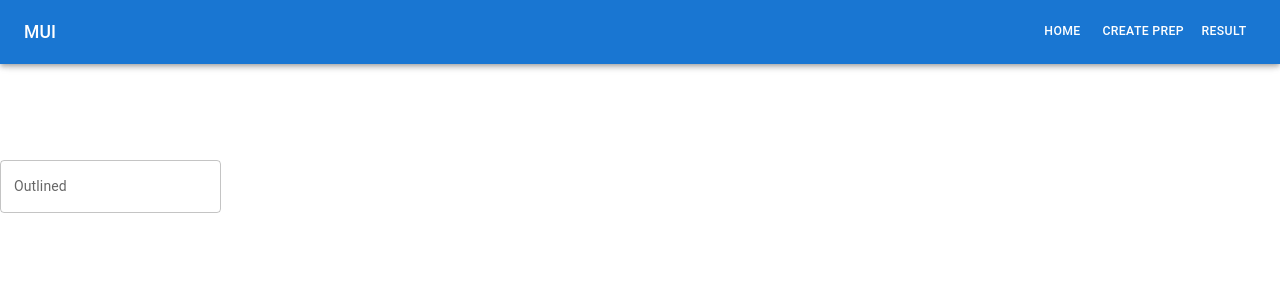
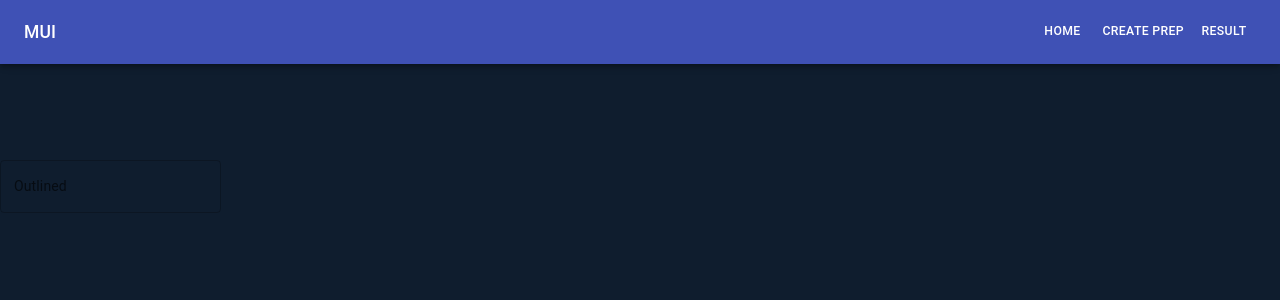
Before and after one commit to martinyis/PrepAi, a React (Create React App) app in the folder client/: page / in a window 1280 px wide. Shown: the top 300 px of the page. Built offline with nearby package versions, Linux system fonts and the light colour scheme.

Commit message:
Add theme.js, change background color

```diff
--- a/client/src/App.js
+++ b/client/src/App.js
@@ -1,17 +1,17 @@
-import { BrowserRouter, Route, Routes } from 'react-router-dom';
-import { Switch } from 'react-router';
-import { createTheme } from '@mui/system';
-import HomePage from './pages/HomePage';
-import CreatePrep from './pages/CreatePrep';
-import ResultPage from './pages/ResultPage';
-import NavBar from './components/NavBar';
-import Layout from './components/Layout';
-const theme = createTheme({
-  pallete: {},
-});
+import { BrowserRouter, Route, Routes } from "react-router-dom";
+import { Switch } from "react-router";
+import { createTheme } from "@mui/system";
+import HomePage from "./pages/HomePage";
+import CreatePrep from "./pages/CreatePrep";
+import ResultPage from "./pages/ResultPage";
+import NavBar from "./components/NavBar";
+import Layout from "./components/Layout";
+import theme from "./theme";
+import { ThemeProvider } from "@material-ui/core/styles";
 
 function App() {
   return (
+    <ThemeProvider theme={theme}>
       <BrowserRouter>
         <div className="App">
           <Routes>
@@ -23,6 +23,7 @@ function App() {
           </Routes>
         </div>
       </BrowserRouter>
+    </ThemeProvider>
   );
 }
 
--- a/client/src/components/Layout.jsx
+++ b/client/src/components/Layout.jsx
@@ -1,12 +1,12 @@
-import { Outlet } from 'react-router-dom';
-import NavBar from './NavBar';
+import { Outlet } from "react-router-dom";
+import NavBar from "./NavBar";
 
 const Layout = () => {
   return (
-    <>
+    <div>
       <NavBar />
       <Outlet />
-    </>
+    </div>
   );
 };
 
--- a/client/src/components/NavBar.jsx
+++ b/client/src/components/NavBar.jsx
@@ -1,25 +1,33 @@
-import * as React from 'react';
-import PropTypes from 'prop-types';
-import AppBar from '@mui/material/AppBar';
-import Box from '@mui/material/Box';
-import CssBaseline from '@mui/material/CssBaseline';
-import Divider from '@mui/material/Divider';
-import Drawer from '@mui/material/Drawer';
-import IconButton from '@mui/material/IconButton';
-import List from '@mui/material/List';
-import ListItem from '@mui/material/ListItem';
-import ListItemButton from '@mui/material/ListItemButton';
-import ListItemText from '@mui/material/ListItemText';
-import MenuIcon from '@mui/icons-material/Menu';
-import Toolbar from '@mui/material/Toolbar';
-import Typography from '@mui/material/Typography';
-import Button from '@mui/material/Button';
-import { Link } from 'react-router-dom';
+import * as React from "react";
+import PropTypes from "prop-types";
+import AppBar from "@mui/material/AppBar";
+import Box from "@mui/material/Box";
+import CssBaseline from "@mui/material/CssBaseline";
+import Divider from "@mui/material/Divider";
+import Drawer from "@mui/material/Drawer";
+import IconButton from "@mui/material/IconButton";
+import List from "@mui/material/List";
+import ListItem from "@mui/material/ListItem";
+import ListItemButton from "@mui/material/ListItemButton";
+import ListItemText from "@mui/material/ListItemText";
+import MenuIcon from "@mui/icons-material/Menu";
+import Toolbar from "@mui/material/Toolbar";
+import Typography from "@mui/material/Typography";
+import Button from "@mui/material/Button";
+import { Link } from "react-router-dom";
+import { createTheme, makeStyles } from "@material-ui/core/styles";
+import theme from "../theme";
+const drawerWidth = 240;
+const navItems = ["Home", "About", "Contact"];
 
-const drawerWidth = 240;
-const navItems = ['Home', 'About', 'Contact'];
-
+const useStyles = makeStyles({
+  mainHeader: {
+    color: "rgb(12, 51, 52, 1)",
+  },
+});
 function NavBar(props) {
+  const classes = useStyles();
+  const theme = createTheme();
   const { window } = props;
   const [mobileOpen, setMobileOpen] = React.useState(false);
 
@@ -28,7 +36,7 @@ function NavBar(props) {
   };
 
   const drawer = (
-    <Box onClick={handleDrawerToggle} sx={{ textAlign: 'center' }}>
+    <Box onClick={handleDrawerToggle} sx={{ textAlign: "center" }}>
       <Typography variant="h6" sx={{ my: 2 }}>
         MUI
       </Typography>
@@ -36,7 +44,7 @@ function NavBar(props) {
       <List>
         {navItems.map((item) => (
           <ListItem key={item} disablePadding>
-            <ListItemButton sx={{ textAlign: 'center' }}>
+            <ListItemButton sx={{ textAlign: "center" }}>
               <ListItemText primary={item} />
             </ListItemButton>
           </ListItem>
@@ -49,40 +57,40 @@ function NavBar(props) {
     window !== undefined ? () => window().document.body : undefined;
 
   return (
-    <Box sx={{ display: 'flex' }}>
+    <Box className={classes.mainHeader} sx={{ display: "flex" }}>
       <CssBaseline />
-      <AppBar component="nav">
+      <AppBar className={classes.mainHeader} component="nav" theme={theme}>
         <Toolbar>
           <IconButton
             color="inherit"
             aria-label="open drawer"
             edge="start"
             onClick={handleDrawerToggle}
-            sx={{ mr: 2, display: { sm: 'none' } }}
+            sx={{ mr: 2, display: { sm: "none" } }}
           >
             <MenuIcon />
           </IconButton>
           <Typography
             variant="h6"
             component="div"
-            sx={{ flexGrow: 1, display: { xs: 'none', sm: 'block' } }}
+            sx={{ flexGrow: 1, display: { xs: "none", sm: "block" } }}
           >
             MUI
           </Typography>
-          <Box sx={{ display: { xs: 'none', sm: 'block' } }}>
+          <Box sx={{ display: { xs: "none", sm: "block" } }}>
             {/* {navItems.map((item) => (
               <Button key={item} sx={{ color: '#fff' }}>
                 {item}
               </Button>
             ))} */}
             <Link to="/">
-              <Button sx={{ color: '#fff' }}>Home</Button>
+              <Button sx={{ color: "#fff" }}>Home</Button>
             </Link>
             <Link to="create">
-              <Button sx={{ color: '#fff' }}>Create Prep</Button>
+              <Button sx={{ color: "#fff" }}>Create Prep</Button>
             </Link>
             <Link to="result">
-              <Button sx={{ color: '#fff' }}>Result</Button>
+              <Button sx={{ color: "#fff" }}>Result</Button>
             </Link>
           </Box>
         </Toolbar>
@@ -97,9 +105,9 @@ function NavBar(props) {
             keepMounted: true, // Better open performance on mobile.
           }}
           sx={{
-            display: { xs: 'block', sm: 'none' },
-            '& .MuiDrawer-paper': {
-              boxSizing: 'border-box',
+            display: { xs: "block", sm: "none" },
+            "& .MuiDrawer-paper": {
+              boxSizing: "border-box",
               width: drawerWidth,
             },
           }}
--- a/client/src/pages/HomePage.jsx
+++ b/client/src/pages/HomePage.jsx
@@ -1,36 +1,45 @@
-import { Typography } from '@material-ui/core';
-import { Box } from '@mui/system';
-import FormControl from '@mui/material/FormControl';
-import TextField from '@mui/material/TextField';
-import { useState } from 'react';
+import { Typography } from "@material-ui/core";
+import { Box } from "@mui/system";
+import FormControl from "@mui/material/FormControl";
+import TextField from "@mui/material/TextField";
+import { useState } from "react";
+import { useTheme } from "@material-ui/core/styles";
+
 const HomePage = () => {
-  const [inputValue, setInputValue] = useState('');
-  const [answer, setAnswer] = useState('');
+  const theme = useTheme();
+  const [inputValue, setInputValue] = useState("");
+  const [answer, setAnswer] = useState("");
   const handleSubmit = async (e) => {
     e.preventDefault();
-    const response = await fetch('http://localhost:5000', {
-      method: 'POST',
+    const response = await fetch("http://localhost:5000", {
+      method: "POST",
       headers: {
-        'Content-Type': 'application/json',
+        "Content-Type": "application/json",
       },
       body: JSON.stringify({ inputValue: inputValue }),
     });
     const data = await response.json();
     console.log(data.answer);
-    setInputValue('');
+    setInputValue("");
     setAnswer(data.answer);
   };
 
   const handleKeyDown = (e) => {
     if (e.keyCode === 13) {
-      setInputValue('');
+      setInputValue("");
       handleSubmit(e);
     }
   };
 
   return (
     <div>
-      <Box sx={{ marginTop: 20 }}>
+      <Box
+        sx={{
+          paddingTop: 20,
+          backgroundColor: theme.palette.background.default,
+          height: "100vh",
+        }}
+      >
         <FormControl>
           <Typography variant="h4">{answer}</Typography>
           <TextField
--- /dev/null
+++ b/client/src/theme.js
@@ -0,0 +1,22 @@
+import { createTheme } from "@material-ui/core/styles";
+
+const theme = createTheme({
+  palette: {
+    primary: {
+      main: "rgb(12, 51, 52, 1)",
+    },
+    secondary: {
+      main: "rgb(13, 46, 64)",
+    },
+    background: {
+      default: "rgb(15, 29, 46, 1)",
+      paper: "rgb(36, 86, 102)",
+      header: "rgb(11, 53, 69, 1)",
+    },
+    text: {
+      primary: "rgb(113, 149, 160)",
+    },
+  },
+});
+
+export default theme;
```
Lines whose indentation alone changed are shown as unchanged.
